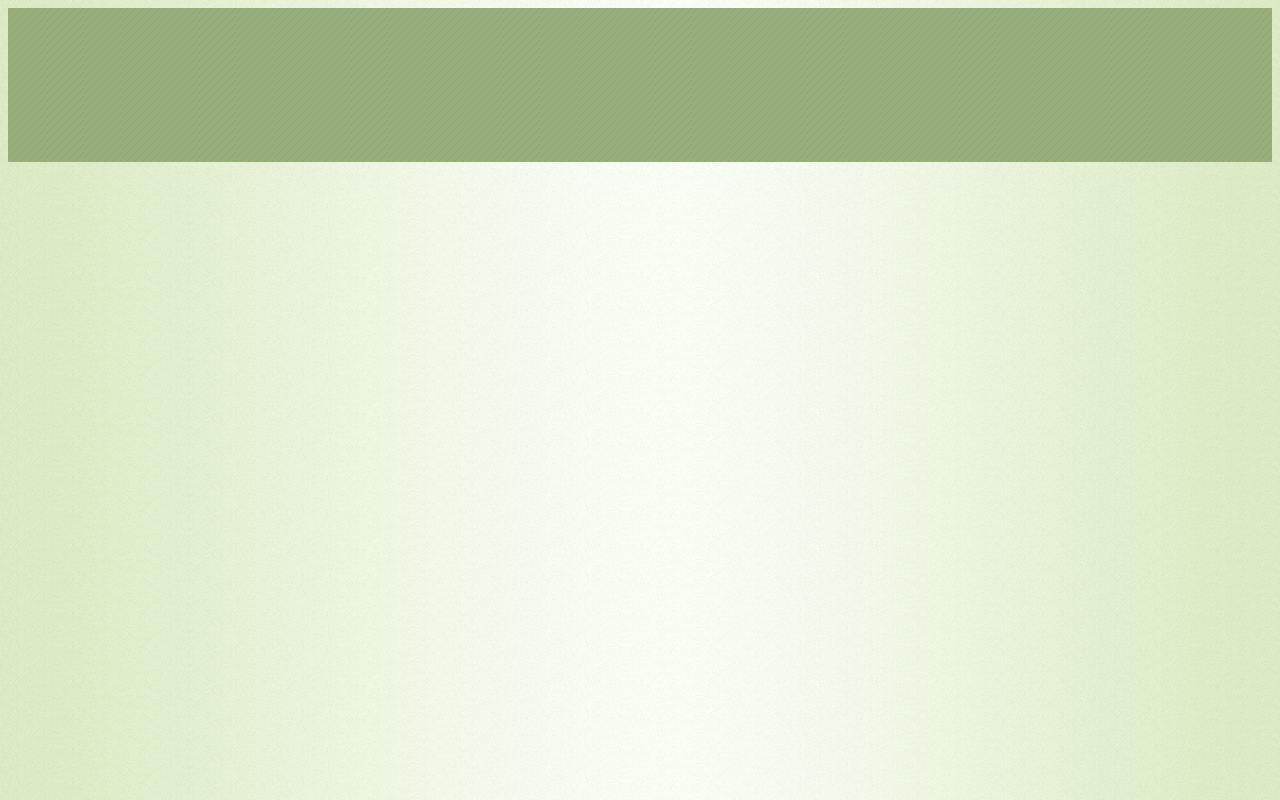
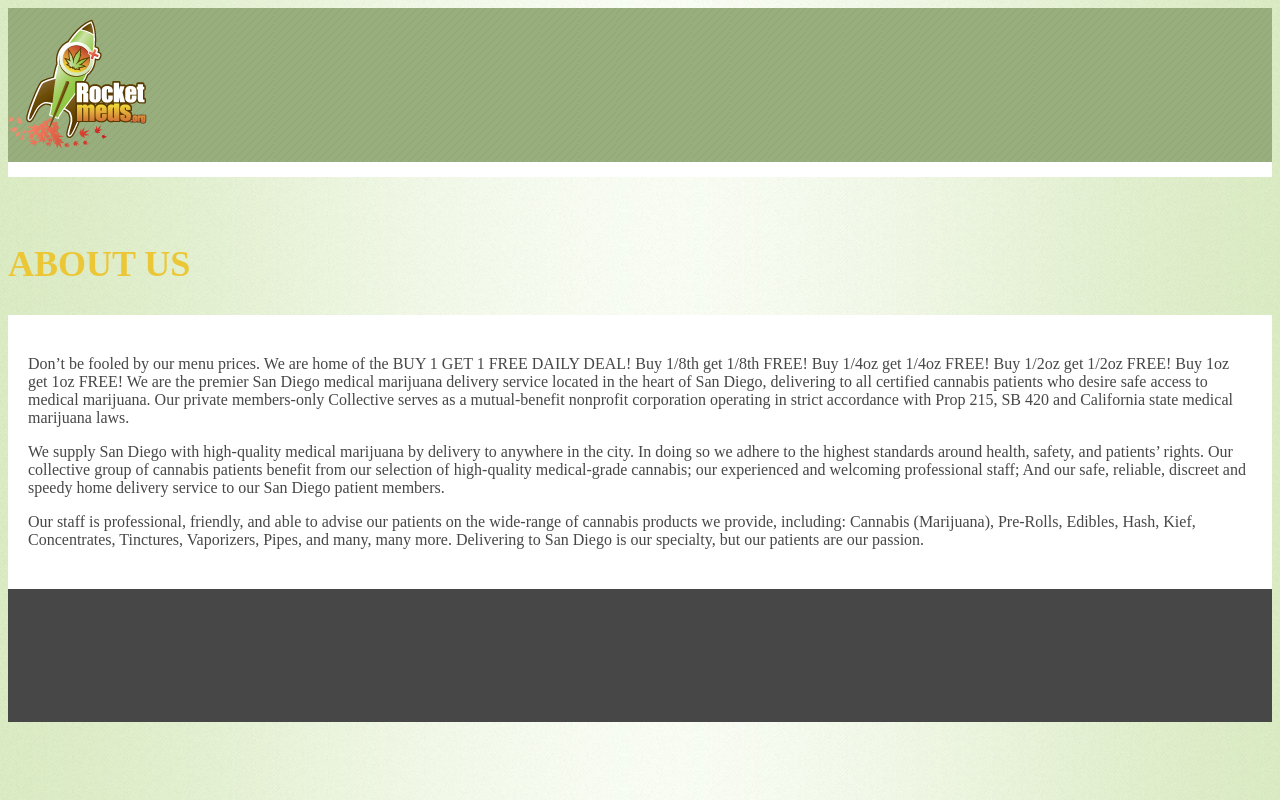
Before and after one commit to Maksym-Riabchenko/AboutUS, a plain HTML site: page index.html in a window 1280 px wide. Drawn offline with Linux system fonts and the light colour scheme.

Commit message:
general srtukture done

```diff
--- a/index.html
+++ b/index.html
@@ -14,10 +14,30 @@ background-size: contain;">
 <header style="background-image: url('images/bg-header.png');
 height: 154px;
 background-repeat: repeat-x;
-background-size: contain">
+margin-bottom: 66px;
+border-bottom: 15px #ffffff solid">
+<div style="max-width: 100%; margin: auto;">
+<img style="padding-top: 11px; padding-bottom: 14px;" src="images/Rocket-heder.png" alt="Rocket-heder">
+</div>
+</header>
+<section style="max-width: 100%; margin:auto;">
+    <h1 style="color: #ebc738;font-size: 36px;">
+        ABOUT US
+    </h1>
+    <div style="padding: 24px 20px; background-color: #ffffff; max-width: 100%; margin:auto;">
+        <p style="font-size: 16px; color: #474747">
+            Don’t be fooled by our menu prices. We are home of the BUY 1 GET 1 FREE DAILY DEAL! Buy 1/8th get 1/8th FREE! Buy 1/4oz get 1/4oz FREE! Buy 1/2oz get 1/2oz FREE! Buy 1oz get 1oz FREE! We are the premier San Diego medical marijuana delivery service located in the heart of San Diego, delivering to all certified cannabis patients who desire safe access to medical marijuana. Our private members-only Collective serves as a mutual-benefit nonprofit corporation operating in strict accordance with Prop 215, SB 420 and California state medical marijuana laws.
+        </p>
+        <p style="font-size: 16px; color: #474747">
+            We supply San Diego with high-quality medical marijuana by delivery to anywhere in the city. In doing so we adhere to the highest standards around health, safety, and patients’ rights. Our collective group of cannabis patients benefit from our selection of high-quality medical-grade cannabis; our experienced and welcoming professional staff; And our safe, reliable, discreet and speedy home delivery service to our San Diego patient members.
+        </p>
+        <p style="font-size: 16px; color: #474747">
+            Our staff is professional, friendly, and able to advise our patients on the wide-range of cannabis products we provide, including: Cannabis (Marijuana), Pre-Rolls, Edibles, Hash, Kief, Concentrates, Tinctures, Vaporizers, Pipes, and many, many more. Delivering to San Diego is our specialty, but our patients are our passion.
+        </p>
+    </div>
+</section>
+<footer style="background-color: #474747; height: 133px;">
 
-</header>
-
-
+</footer>
 </body>
 </html>
```
